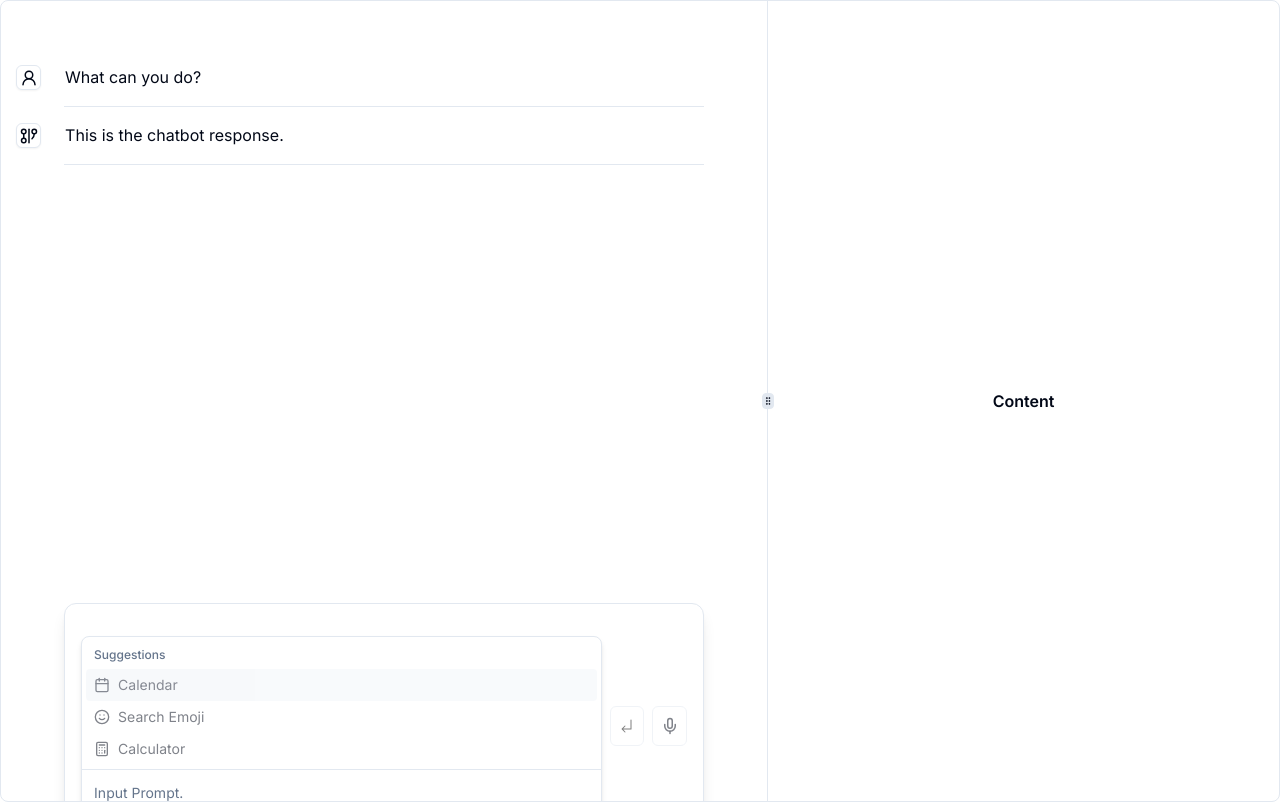
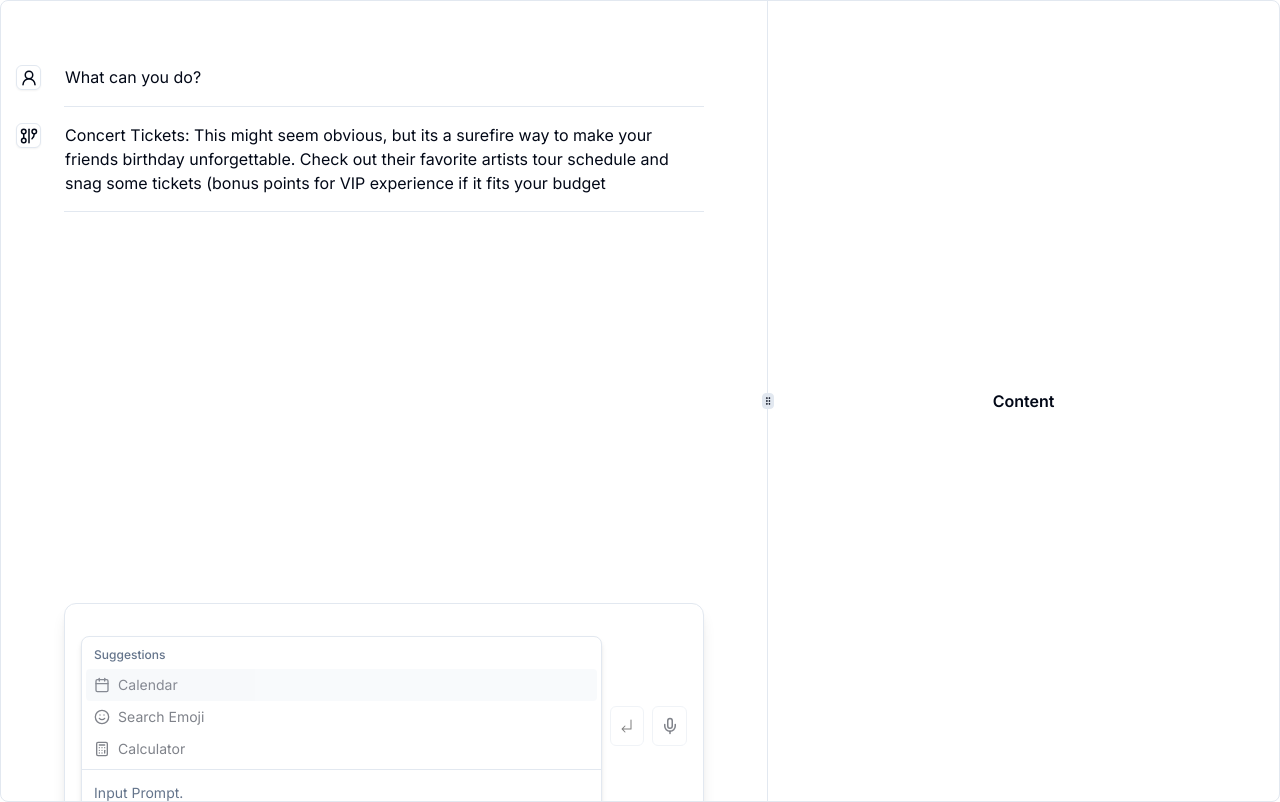
Before and after one commit to SujalChoudhari/CodeshastraX, a Next.js app in the folder frontend/: page /assistant in a window 1280 px wide. Built offline with nearby package versions, Linux system fonts and the light colour scheme.

Commit message:
added animation

```diff
--- a/frontend/package.json
+++ b/frontend/package.json
@@ -17,6 +17,7 @@
     "class-variance-authority": "^0.7.0",
     "clsx": "^2.1.0",
     "cmdk": "^1.0.0",
+    "framer-motion": "^11.0.24",
     "lucide-react": "^0.363.0",
     "next": "14.1.4",
     "react": "^18",
--- a/frontend/src/app/assistant/page.tsx
+++ b/frontend/src/app/assistant/page.tsx
@@ -39,6 +39,7 @@ import { Button } from '@/components/ui/button'
 import { Separator } from '@/components/ui/separator'
 import { ScrollArea } from '@/components/ui/scroll-area'
 import { Skeleton } from '@/components/ui/skeleton'
+import { motion } from 'framer-motion'
 
 export default function page() {
 
@@ -52,8 +53,8 @@ export default function page() {
     // Simulate fetching the chatbot response from the backend
     const fetchResponse = () => {
       setTimeout(() => {
-        setChatbotResponse('This is the chatbot response.');
-      }, 2000); // Simulate a 2-second delay
+        setChatbotResponse('Concert Tickets: This might seem obvious, but its a surefire way to make your friends birthday unforgettable. Check out their favorite artists tour schedule and snag some tickets (bonus points for VIP experience if it fits your budget');
+      }, 200); // Simulate a 2-second delay
     };
 
     fetchResponse();
@@ -101,7 +102,18 @@ export default function page() {
                     <div className="ml-4 flex-1 space-y-2 overflow-hidden pl-2">
 
                       {chatbotResponse ? (
-                        chatbotResponse
+                        <div>
+                          {chatbotResponse.split('').map((char, index) => (
+                            <motion.span
+                              key={index}
+                              initial={{ opacity: 0 }}
+                              animate={{ opacity: 1 }}
+                              transition={{ delay: index * 0.005 }} // Adjust delay as needed
+                            >
+                              {char}
+                            </motion.span>
+                          ))}
+                        </div>
                       ) : (
                         <>
                           <Skeleton className="w-full h-[20px] rounded-full" />
@@ -122,7 +134,7 @@ export default function page() {
 
 
             {/* prompt box */}
-            <div className="mx-auto w-full sm:max-w-2xl sm:px-4 ">
+            <div className="mx-auto w-full sm:max-w-2xl sm:px-4  mb-24">
               <div className="bg-background  space-y-4 flex flex-row items-center gap-2  border-t px-4 py-2 shadow-lg sm:rounded-t-xl sm:border md:py-4 ">
                 <Command className="rounded-lg border shadow-md mt-4 ">
 
```
Also changed, not shown: 1 other file (tests, documents, lock files or other folders).
